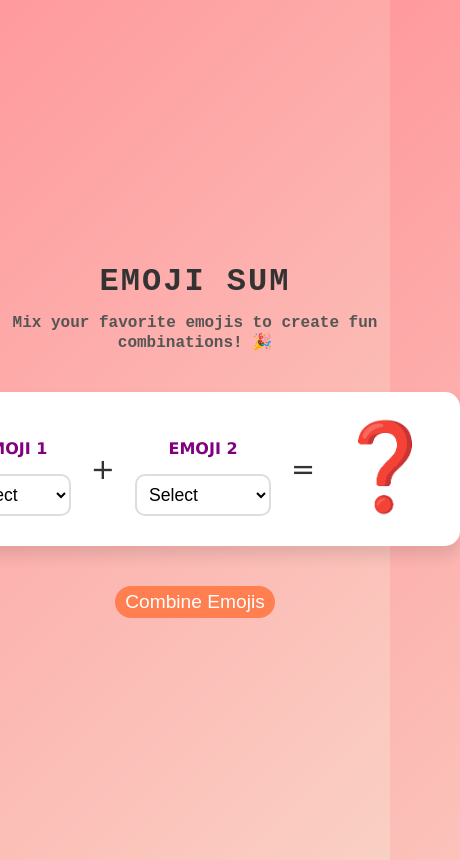
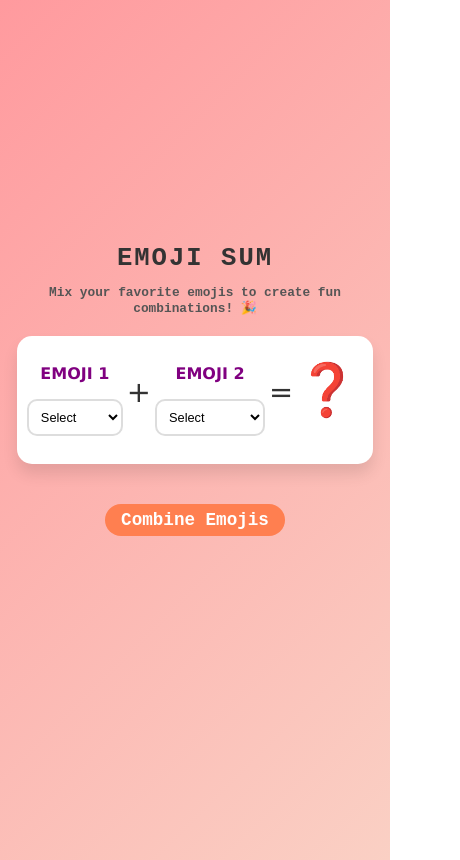
Before and after one commit to Kishore-SR/Emoji-Sum, a plain HTML site: page index.html in a window 390 px wide. Shown: the whole page, 460 px wide, since content can reach past the window. Drawn offline with Linux system fonts and the light colour scheme.

Commit message:
Add media query

```diff
--- a/style.css
+++ b/style.css
@@ -90,3 +90,53 @@ h2 {
     opacity: 1;
 }
 /* Result Image Section Ends */
+
+
+/* Media Query for Mobile Devices */
+@media screen and (max-width: 768px) {
+    body {
+        background-repeat: no-repeat;
+    }
+
+    h1 {
+        font-size: 1.6rem;
+        margin-top: -80px;
+        margin-bottom: 1px;
+    }
+
+    h2 {
+        font-size: 0.8rem;
+        color: #555;
+        margin-bottom: 20px;
+    }
+
+    .emoji-container {
+        gap: 4px;
+        padding: 12px 16px 28px 10px;
+    }
+
+    .emoji-picker select {
+        font-size: 0.8rem;
+        padding: 8px;
+        border-radius: 10px;
+        border: 2px solid #ddd;
+        background-color: #fff;
+        cursor: pointer;
+    }
+
+    .plus {
+        font-size: 1.6rem;
+    }
+
+    .styled-btn {
+        padding: 6px 16px;
+        font-size: 1.1rem;
+        font-family: 'Courier New', Courier, monospace;
+        font-weight: 700;
+    }
+
+    #result-img {
+        width: 60px;
+        height: 60px;
+    }
+}
```
